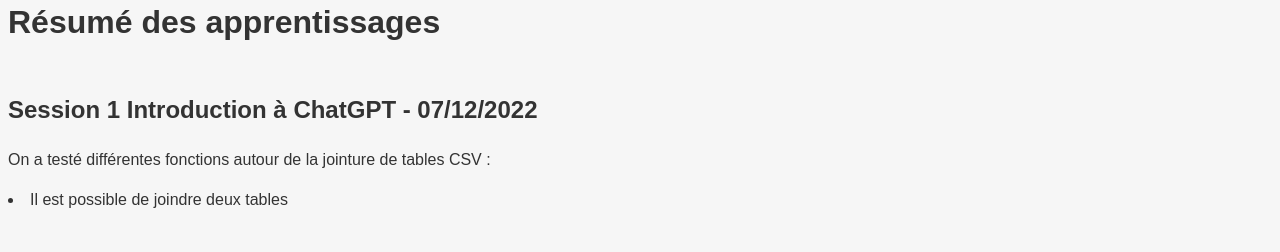
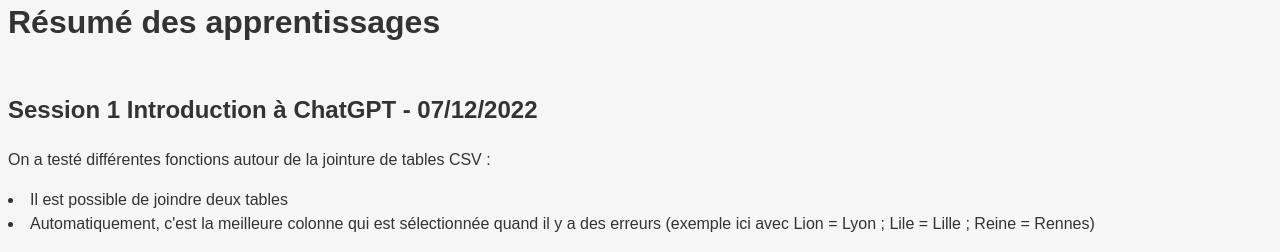
Before and after one commit to etienne0101/peer-learning-page, a plain HTML site: page index.html in a window 1280 px wide. Shown: the part 901-1153 px from the top of the page. Before the commit the page ends 1129 px from the top, so only its background shows below. Drawn offline with Linux system fonts and the light colour scheme.

Commit message:
Update index.html

```diff
--- a/index.html
+++ b/index.html
@@ -27,6 +27,7 @@
   On a testé différentes fonctions autour de la jointure de tables CSV :
   <br>
     <li>Il est possible de joindre deux tables</li>
+    <li>Automatiquement, c'est la meilleure colonne qui est sélectionnée quand il y a des erreurs (exemple ici avec Lion = Lyon ; Lile = Lille ; Reine = Rennes)</li>
   </p>
 
 </body>
```
